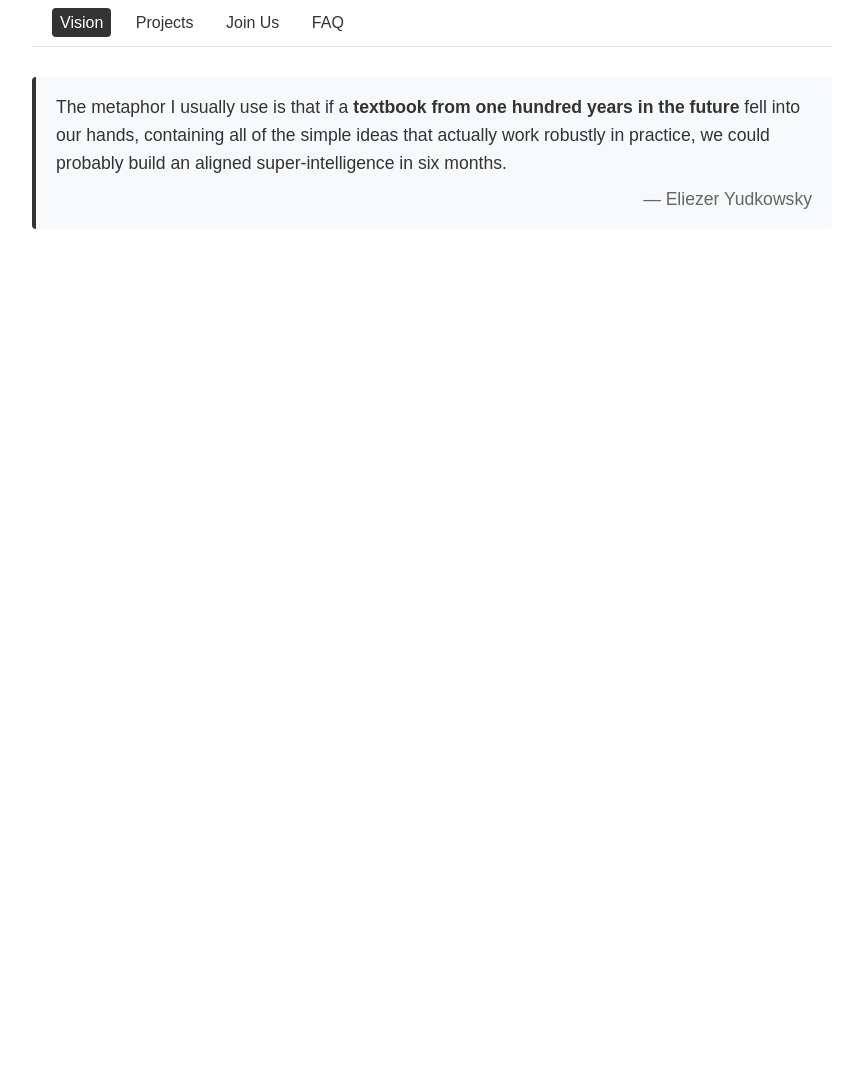
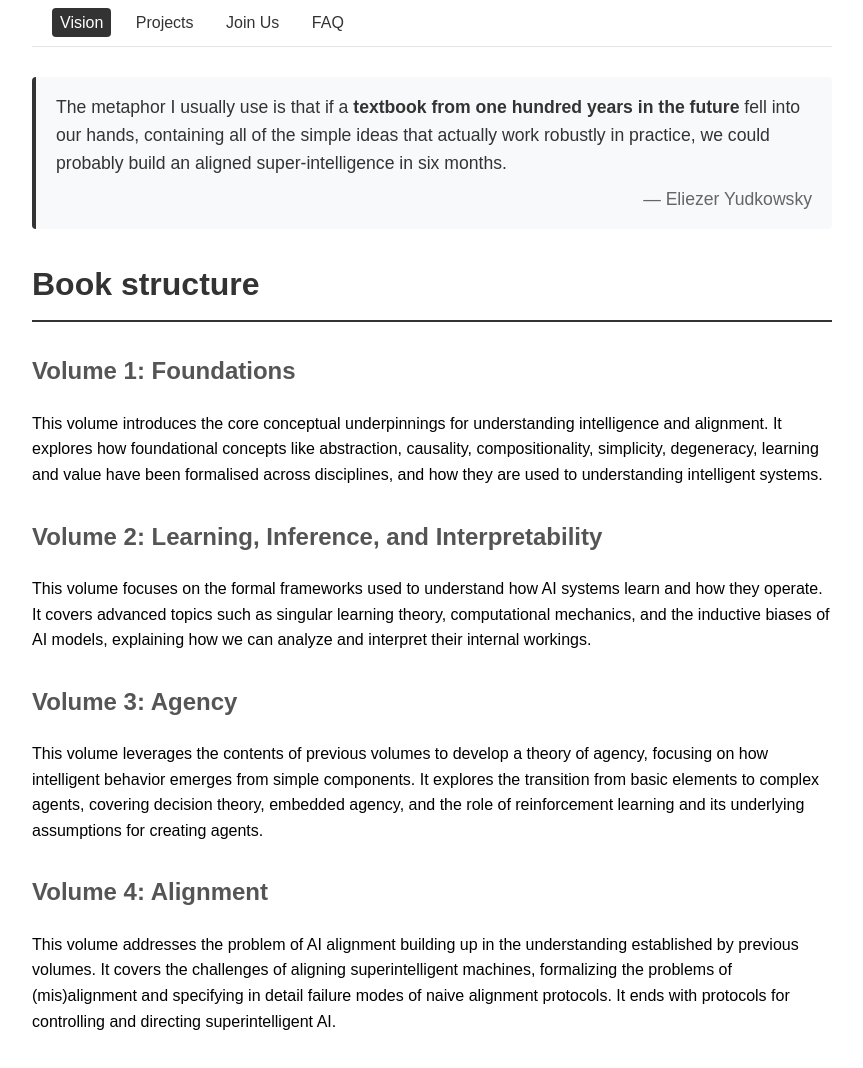
Before and after one commit to matthiasdellago/textbook-from-the-future, a plain HTML site: page index.html in a window 1280 px wide. Shown: the whole page, without its empty margins (208-1071 px from the left). Before the commit the page ends 800 px from the top, so only its background shows below. Drawn offline with Linux system fonts and the light colour scheme.

Commit message:
Add 'Book structure' below quote on index; include favicon

```diff
--- a/index.html
+++ b/index.html
@@ -4,7 +4,7 @@
   <meta charset="utf-8">
   <title>Textbook from the Future</title>
   <link rel="stylesheet" href="styles.css">
-  <link rel="icon" href="images/favicon.svg" type="image/svg+xml">
+  <link rel="icon" type="image/png" href="images/t-favicon-96.png" sizes="96x96">
 </head>
 <body>
   <nav class="site-nav">
@@ -17,5 +17,22 @@
     The metaphor I usually use is that if a <strong>textbook from one hundred years in the future</strong> fell into our hands, containing all of the simple ideas that actually work robustly in practice, we could probably build an aligned super-intelligence in six months.
     <cite>— Eliezer Yudkowsky</cite>
   </blockquote>
+  <h1>Book structure</h1>
+  <h2>Volume 1: Foundations</h2>
+  <p>
+    This volume introduces the core conceptual underpinnings for understanding intelligence and alignment. It explores how foundational concepts like abstraction, causality, compositionality, simplicity, degeneracy, learning and value have been formalised across disciplines, and how they are used to understanding intelligent systems.
+  </p>
+  <h2>Volume 2: Learning, Inference, and Interpretability</h2>
+  <p>
+    This volume focuses on the formal frameworks used to understand how AI systems learn and how they operate. It covers advanced topics such as singular learning theory, computational mechanics, and the inductive biases of AI models, explaining how we can analyze and interpret their internal workings.
+  </p>
+  <h2>Volume 3: Agency</h2>
+  <p>
+    This volume leverages the contents of previous volumes to develop a theory of agency, focusing on how intelligent behavior emerges from simple components. It explores the transition from basic elements to complex agents, covering decision theory, embedded agency, and the role of reinforcement learning and its underlying assumptions for creating agents.
+  </p>
+  <h2>Volume 4: Alignment</h2>
+  <p>
+    This volume addresses the problem of AI alignment building up in the understanding established by previous volumes. It covers the challenges of aligning superintelligent machines, formalizing the problems of (mis)alignment and specifying in detail failure modes of naive alignment protocols. It ends with protocols for controlling and directing superintelligent AI.
+  </p>
 </body>
 </html>
```
Also changed, not shown: images/t-favicon-96.png (added).
